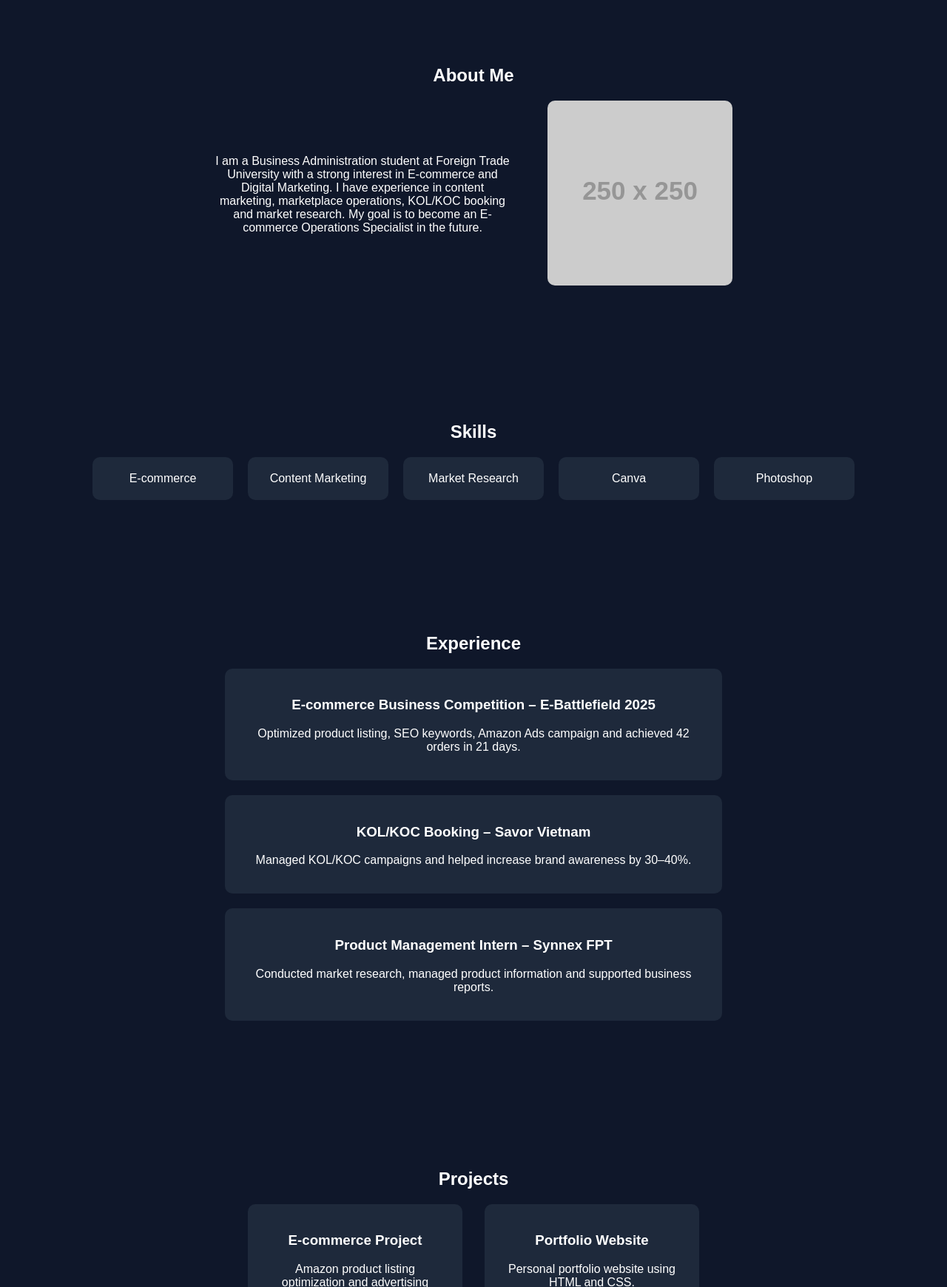
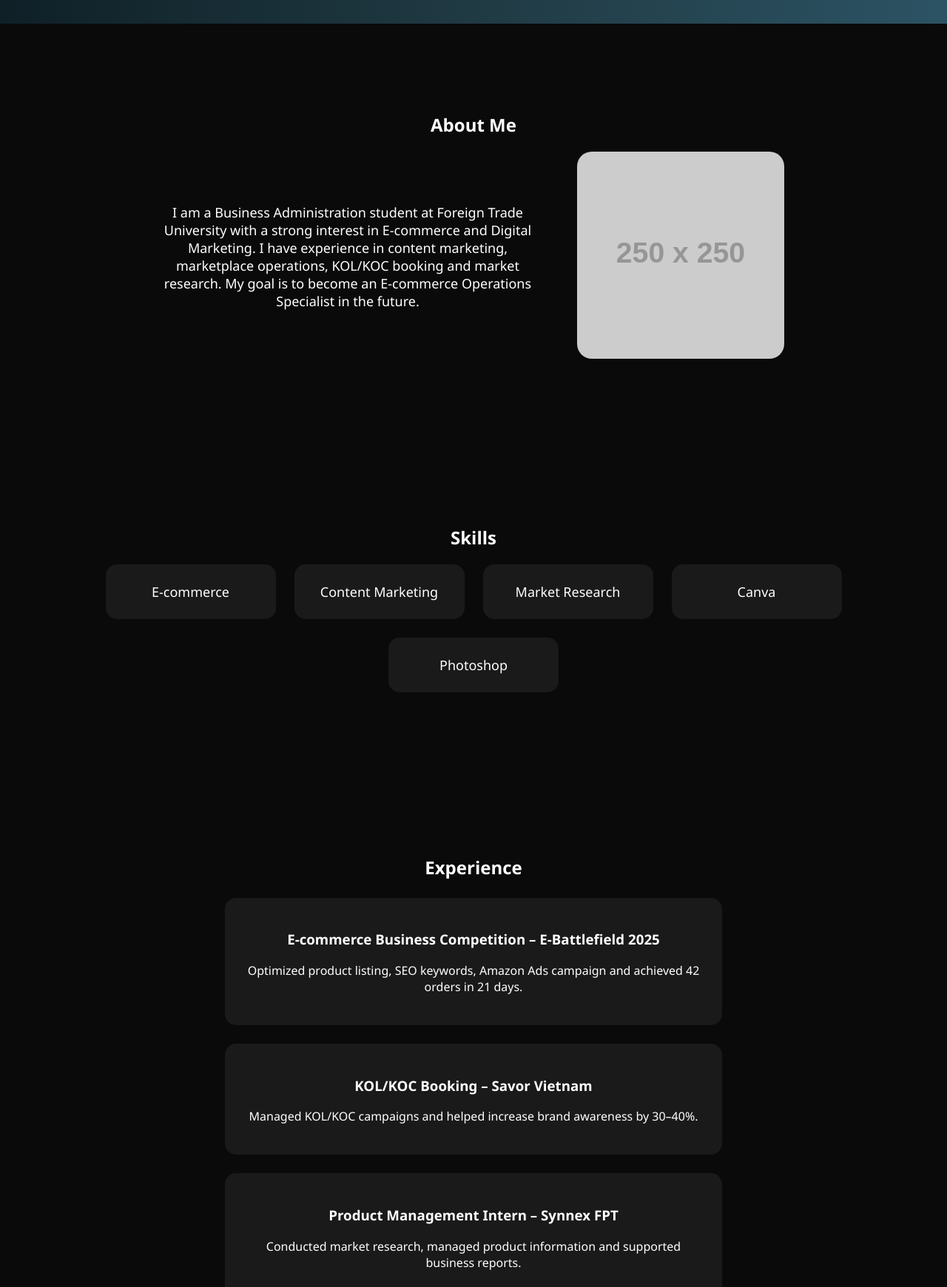
Before and after one commit to duongthao20062004-spec/Portfolio.thao, a plain HTML site: page index.html in a window 1280 px wide. Shown: the part 1060-2800 px from the top of the page at 74% size. Drawn offline with nearby package versions, Linux system fonts and the light colour scheme; placeholder pictures from the web are drawn by us.

Commit message:
Update style.css

```diff
--- a/style.css
+++ b/style.css
@@ -1,8 +1,8 @@
 body {
 margin: 0;
-font-family: Arial, sans-serif;
+font-family: 'Segoe UI', sans-serif;
 padding-top: 70px;
-background: #0f172a;
+background: #0a0a0a;
 color: white;
 }
 
@@ -15,36 +15,27 @@ scroll-behavior: smooth;
 display: flex;
 justify-content: space-between;
 align-items: center;
-padding: 15px 50px;
-background: #020617;
-color: white;
+padding: 15px 80px;
+background: black;
 position: fixed;
 width: 100%;
 top: 0;
 }
 
-.navbar ul {
-display: flex;
-list-style: none;
-}
-
-.navbar ul li {
-margin-left: 25px;
-}
-
 .navbar a {
 color: white;
 text-decoration: none;
+margin-left: 30px;
 }
 
 .navbar a:hover {
-color: #38bdf8;
+color: #00adb5;
 }
 
 /* Hero */
 .hero {
 height: 100vh;
-background: linear-gradient(to right, #0f172a, #1e293b);
+background: linear-gradient(to right, #0f2027, #203a43, #2c5364);
 display: flex;
 justify-content: center;
 align-items: center;
@@ -52,16 +43,17 @@ flex-direction: column;
 }
 
 .hero h1 {
-font-size: 60px;
+font-size: 70px;
 }
 
 .hero p {
-font-size: 24px;
+font-size: 28px;
+color: #00adb5;
 }
 
-/* Sections */
+/* Section */
 section {
-padding: 80px;
+padding: 100px 80px;
 text-align: center;
 }
 
@@ -70,31 +62,33 @@ text-align: center;
 display: flex;
 justify-content: center;
 align-items: center;
-gap: 50px;
+gap: 60px;
 }
 
 .about-text {
-width: 400px;
+width: 500px;
+font-size: 18px;
 }
 
 .about-image img {
-width: 250px;
-border-radius: 10px;
+width: 280px;
+border-radius: 20px;
 }
 
 /* Skills */
 .skills-container {
 display: flex;
 justify-content: center;
-gap: 20px;
+gap: 25px;
 flex-wrap: wrap;
 }
 
 .skill-card {
-background: #1e293b;
-padding: 20px;
-border-radius: 10px;
-width: 150px;
+background: #1a1a1a;
+padding: 25px;
+border-radius: 15px;
+width: 180px;
+font-size: 18px;
 }
 
 /* Timeline */
@@ -104,10 +98,10 @@ margin: auto;
 }
 
 .timeline-item {
-background: #1e293b;
-padding: 20px;
-border-radius: 10px;
-margin: 20px 0;
+background: #1a1a1a;
+padding: 25px;
+border-radius: 15px;
+margin: 25px 0;
 }
 
 /* Projects */
@@ -119,13 +113,18 @@ flex-wrap: wrap;
 }
 
 .project-card {
-width: 250px;
-padding: 20px;
-background: #1e293b;
-border-radius: 10px;
+width: 280px;
+padding: 25px;
+background: #1a1a1a;
+border-radius: 15px;
 transition: 0.3s;
 }
 
 .project-card:hover {
 transform: translateY(-10px);
 }
+
+/* Contact */
+#contact p {
+font-size: 18px;
+}
```
